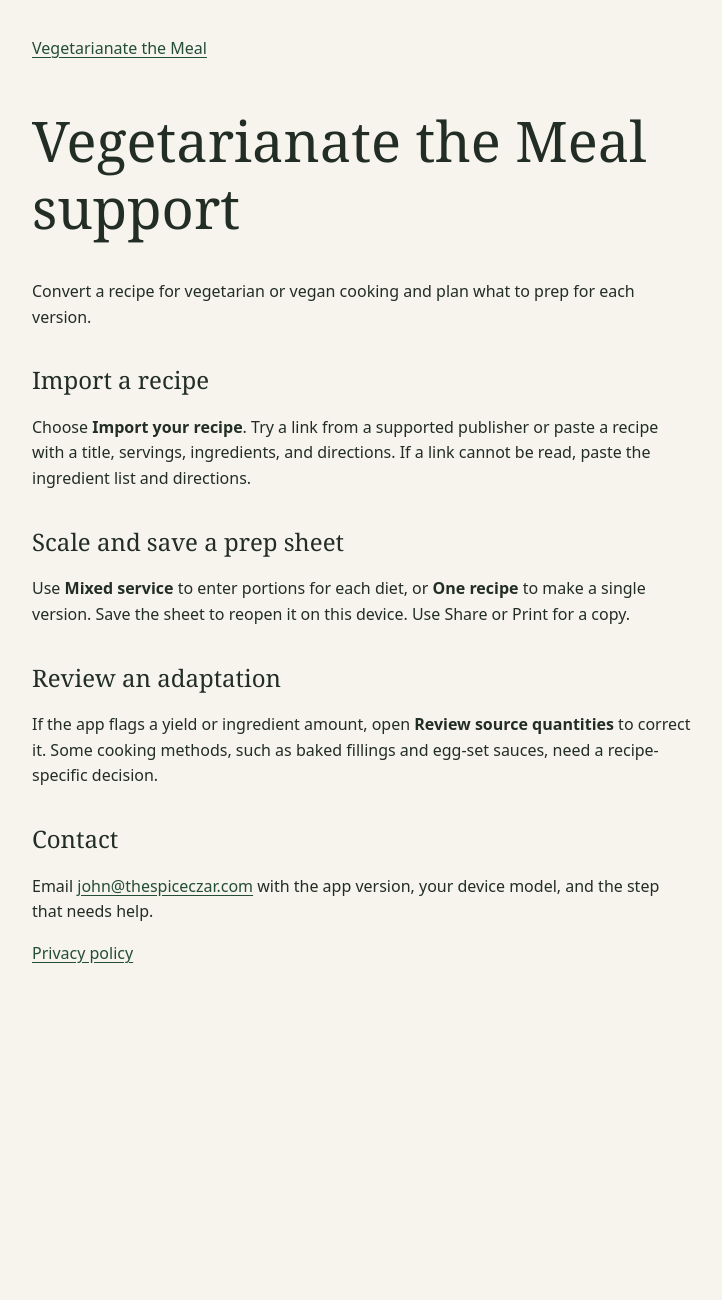
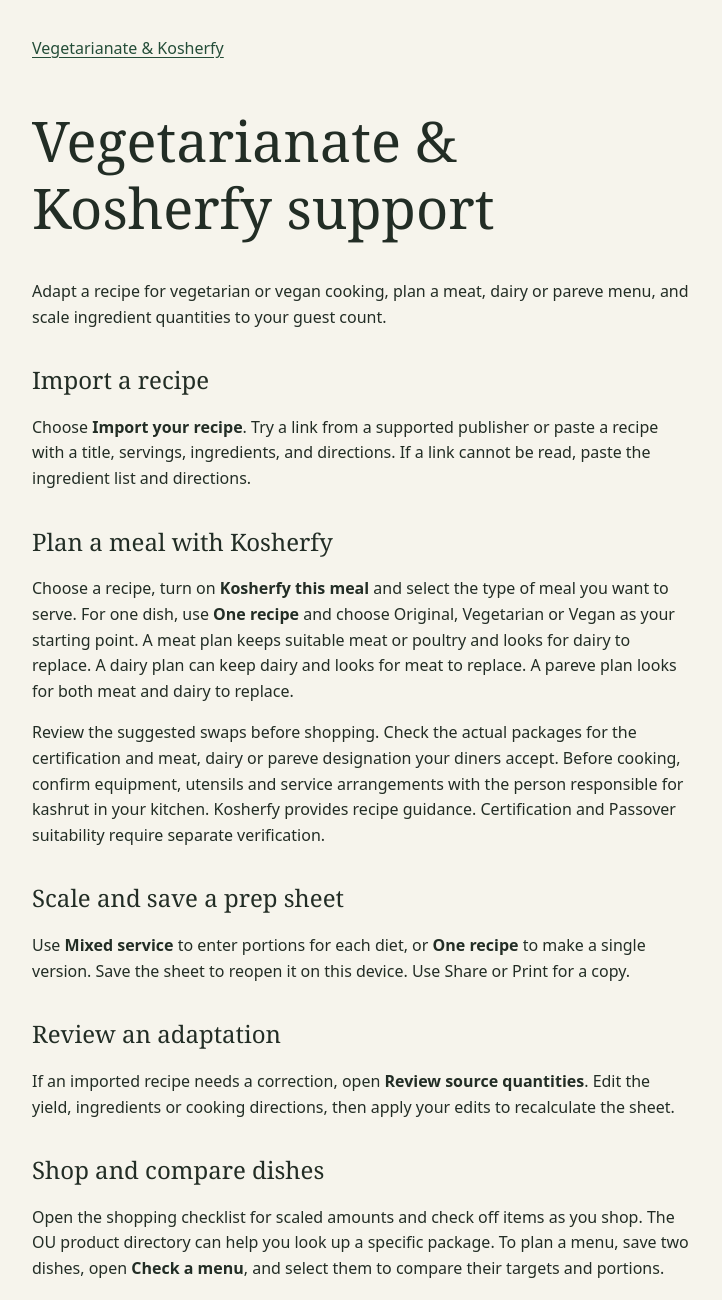
Before and after one commit to johnprodromidis1-creator/vegetarianate-support, a plain HTML site: page index.html in a window 1280 px wide. Shown: the top 1300 px of the page, without its empty margins (278-1000 px from the left). Before the commit the page ends 1031 px from the top, so only its background shows below. Drawn offline with Linux system fonts and the light colour scheme.

Commit message:
Document Kosherfy meal planning, shopping, and recipe review

```diff
--- a/index.html
+++ b/index.html
@@ -1,14 +1,19 @@
 <!doctype html>
-<html lang="en"><head><meta charset="utf-8"><meta name="viewport" content="width=device-width, initial-scale=1,viewport-fit=cover"><title>Support · Vegetarianate the Meal</title><style>
-*{box-sizing:border-box}body{margin:0;background:#f6f4ec;color:#222d25;font:16px/1.6 "Instrument Sans",system-ui,sans-serif}main{max-width:700px;padding:28px 20px 48px;margin:auto}h1,h2{font-family:"DM Serif Text",Georgia,serif;line-height:1.2;font-weight:400}h1{font-size:clamp(34px,7vw,56px)}h2{margin-top:1.5em}a{color:#244d38;text-underline-offset:.16em}nav a{display:inline-block;padding:8px 0}p{margin:0 0 1em}</style></head><body><main><nav><a id="home-link" href="./">Vegetarianate the Meal</a></nav>
-<h1>Vegetarianate the Meal support</h1>
-<p>Convert a recipe for vegetarian or vegan cooking and plan what to prep for each version.</p>
+<html lang="en"><head><meta charset="utf-8"><meta name="viewport" content="width=device-width, initial-scale=1,viewport-fit=cover"><title>Support · Vegetarianate &amp; Kosherfy</title><style>
+*{box-sizing:border-box}body{margin:0;background:#f6f4ec;color:#222d25;font:16px/1.6 "Instrument Sans",system-ui,sans-serif}main{max-width:700px;padding:28px 20px 48px;margin:auto}h1,h2{font-family:"DM Serif Text",Georgia,serif;line-height:1.2;font-weight:400}h1{font-size:clamp(34px,7vw,56px)}h2{margin-top:1.5em}a{color:#244d38;text-underline-offset:.16em}nav a{display:inline-block;padding:8px 0}p{margin:0 0 1em}</style></head><body><main><nav><a id="home-link" href="./">Vegetarianate &amp; Kosherfy</a></nav>
+<h1>Vegetarianate &amp; Kosherfy support</h1>
+<p>Adapt a recipe for vegetarian or vegan cooking, plan a meat, dairy or pareve menu, and scale ingredient quantities to your guest count.</p>
 <h2>Import a recipe</h2>
 <p>Choose <strong>Import your recipe</strong>. Try a link from a supported publisher or paste a recipe with a title, servings, ingredients, and directions. If a link cannot be read, paste the ingredient list and directions.</p>
+<h2>Plan a meal with Kosherfy</h2>
+<p>Choose a recipe, turn on <strong>Kosherfy this meal</strong> and select the type of meal you want to serve. For one dish, use <strong>One recipe</strong> and choose Original, Vegetarian or Vegan as your starting point. A meat plan keeps suitable meat or poultry and looks for dairy to replace. A dairy plan can keep dairy and looks for meat to replace. A pareve plan looks for both meat and dairy to replace.</p>
+<p>Review the suggested swaps before shopping. Check the actual packages for the certification and meat, dairy or pareve designation your diners accept. Before cooking, confirm equipment, utensils and service arrangements with the person responsible for kashrut in your kitchen. Kosherfy provides recipe guidance. Certification and Passover suitability require separate verification.</p>
 <h2>Scale and save a prep sheet</h2>
 <p>Use <strong>Mixed service</strong> to enter portions for each diet, or <strong>One recipe</strong> to make a single version. Save the sheet to reopen it on this device. Use Share or Print for a copy.</p>
 <h2>Review an adaptation</h2>
-<p>If the app flags a yield or ingredient amount, open <strong>Review source quantities</strong> to correct it. Some cooking methods, such as baked fillings and egg-set sauces, need a recipe-specific decision.</p>
+<p>If an imported recipe needs a correction, open <strong>Review source quantities</strong>. Edit the yield, ingredients or cooking directions, then apply your edits to recalculate the sheet.</p>
+<h2>Shop and compare dishes</h2>
+<p>Open the shopping checklist for scaled amounts and check off items as you shop. The OU product directory can help you look up a specific package. To plan a menu, save two dishes, open <strong>Check a menu</strong>, and select them to compare their targets and portions.</p>
 <h2>Contact</h2>
 <p>Email <a href="mailto:john@thespiceczar.com">john@thespiceczar.com</a> with the app version, your device model, and the step that needs help.</p>
 <p><a href="privacy.html">Privacy policy</a></p>
```
Also changed, not shown: privacy.html (+4 -4 lines).
